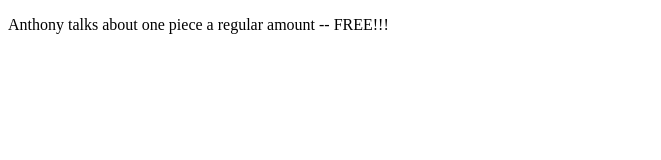
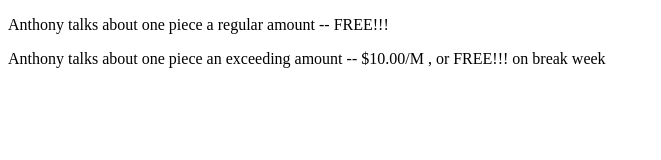
Before and after one commit to PapaStoney/GitAssign1, a plain HTML site: page products.html in a window 1280 px wide. Shown: the whole page, without its empty margins (0-661 px from the left). Drawn offline with Linux system fonts and the light colour scheme.

Commit message:
The second product has been added

```diff
--- a/products.html
+++ b/products.html
@@ -7,5 +7,8 @@
         <p>
             Anthony talks about one piece a regular amount -- FREE!!!
         </p>
+        <p>
+            Anthony talks about one piece an exceeding amount -- $10.00/M , or FREE!!! on break week
+        </p>
     </body>
 </html>
```
